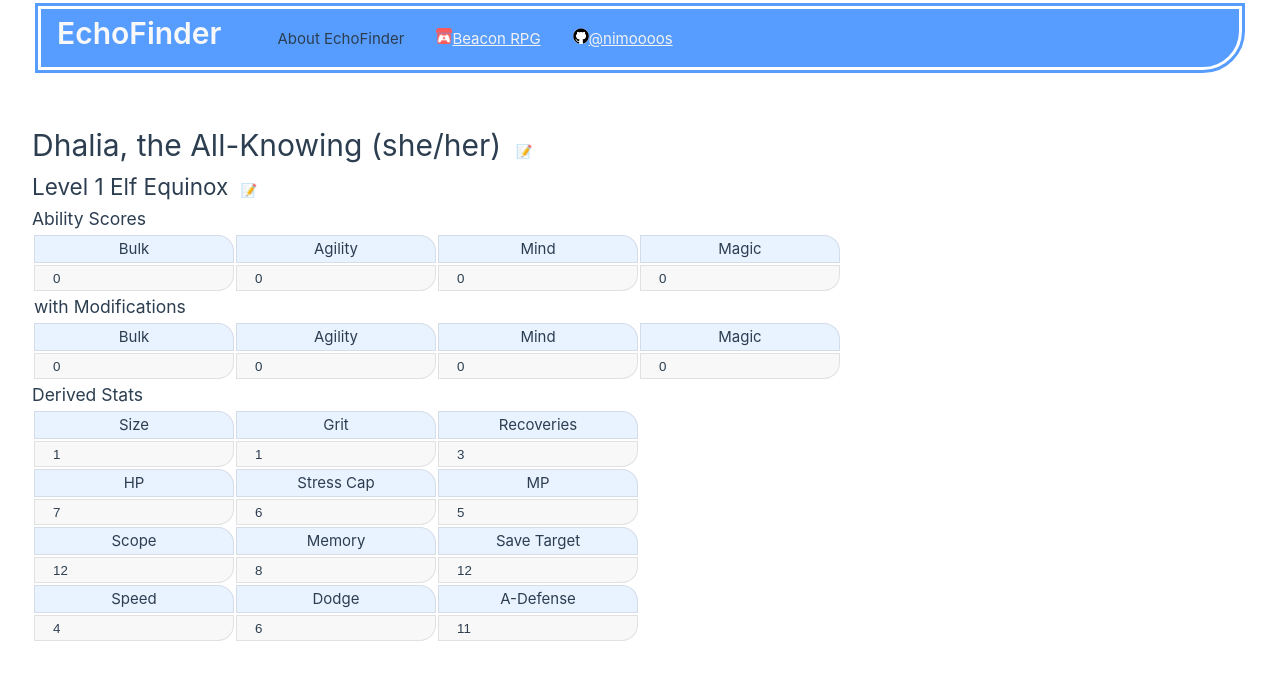
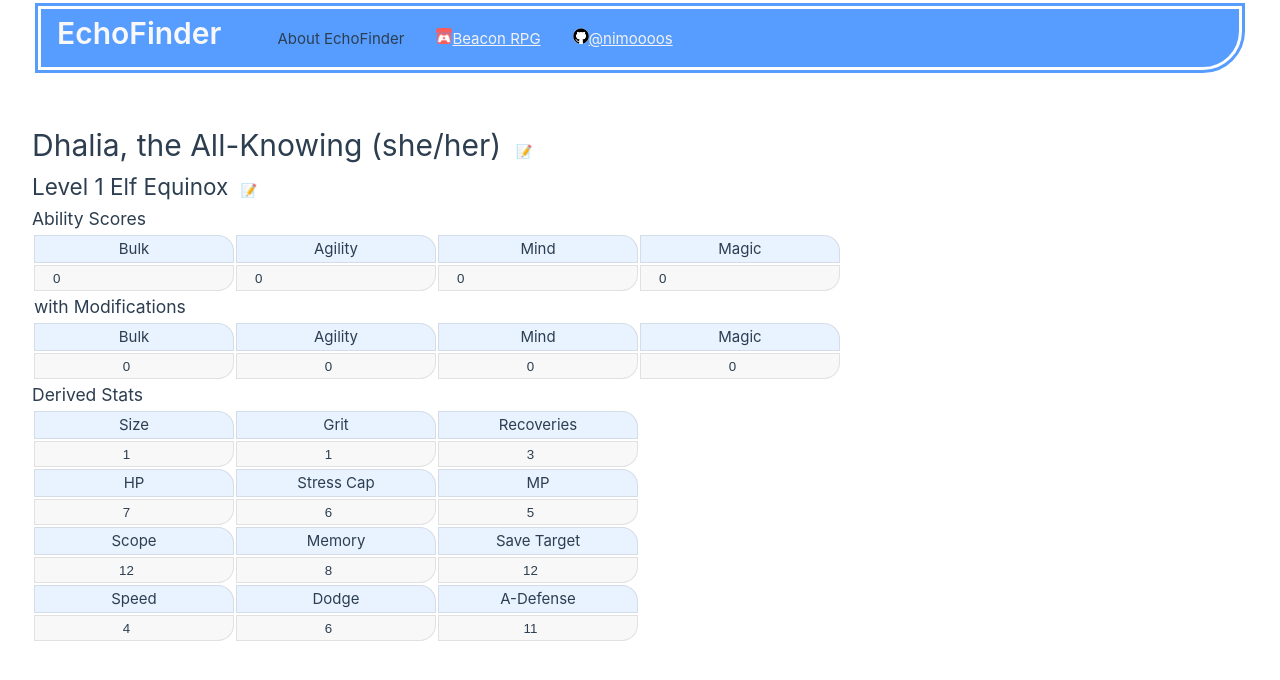
Before and after one commit to nimoooos/echofinder, a Vue app: page / in a window 1280 px wide. Shown: the top 680 px of the page. Built offline with nearby package versions, Linux system fonts and the light colour scheme.

Commit message:
feat: make disabled input visually distinct

```diff
--- a/src/App.vue
+++ b/src/App.vue
@@ -249,6 +249,12 @@ select {
   color: var(--color-text);
 }
 
+input:disabled {
+  -webkit-appearance: none;
+  -moz-appearance: textfield;
+  text-align: center;
+}
+
 button {
   border: transparent;
   background-color: transparent;
```
